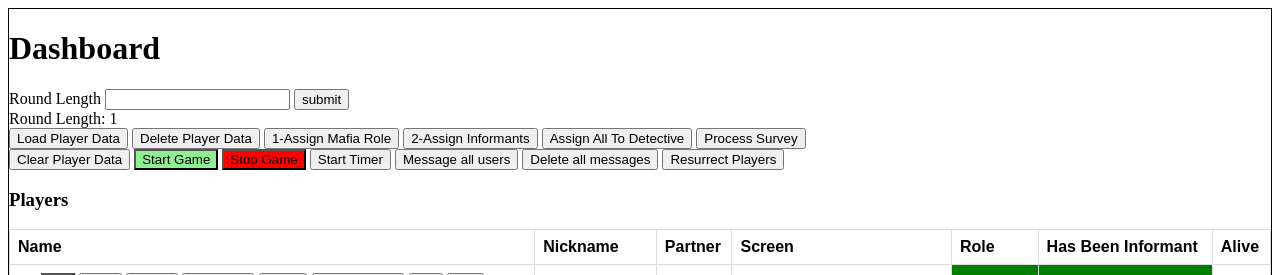
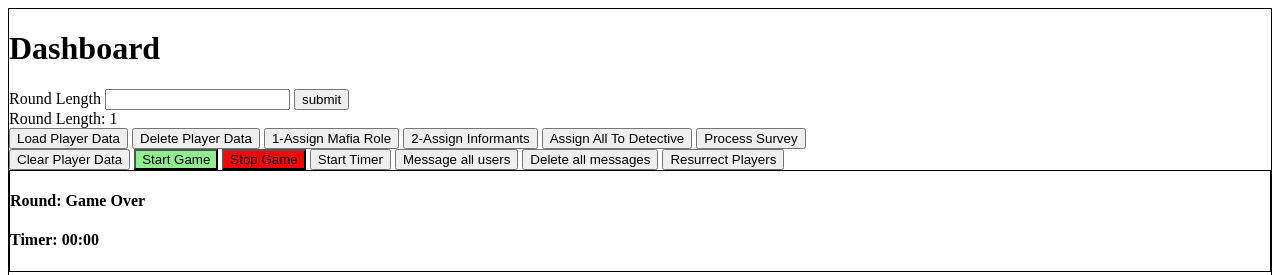
Before and after one commit to PopcornRobot/Scorpio, a Django app: page /dashboard in a window 1280 px wide. Shown: the top 275 px of the page. Run offline with Django 3.2, Linux system fonts and the light colour scheme; data comes from the database, SQL or seed files in the repository; both versions use the stored data as it was after the commit.

Commit message:
BM|Add to survey process

```diff
--- a/game/templates/dashboard.html
+++ b/game/templates/dashboard.html
@@ -60,6 +60,8 @@
         <button onclick="sendMessage('All')">Message all users</button>
         <button onclick="deleteAllPlayerMessages()">Delete all messages</button>
         <a href="/resurrectAllPlayers"><button>Resurrect Players</button></a>
+        {% include "screens/timer.html" %}
+
         <h3>Players</h3>
         <table>
             <thead>
--- a/game/views.py
+++ b/game/views.py
@@ -414,12 +414,12 @@ def test():
 
 def assign_roles():
     print("assign_roles")
-
 # if round 1
     # make everyone detective
     # assign mafia
     # assign informants
 # if round 2/3
+
     # loop over mafia
         # reset non mafia to detective
             #
@@ -601,6 +601,9 @@ def dashboard(request):
         'low_accuracy': low_accuracy,
         'high_accuracy': high_accuracy,
         'player_answers': player_answers,
+        'roundOneEndTime': game.roundOneEndTime,
+        'roundTwoEndTime': game.roundTwoEndTime,
+        'roundThreeEndTime': game.roundThreeEndTime,
 
     }
     return render(request, "dashboard.html", context)
@@ -609,32 +612,42 @@ def process_survey(request):
     questions = Question.objects.all().order_by("-selected_count")
     # for q in questions:
     #     print("q", q.selected_count, q.text)
-
-
-
-    players = Player.objects.all()
+    players = Player.objects.all()[:1]
 
     for player in players:
         answer_dict = {}
         answer_list = []
         player_answers = PlayerAnswer.objects \
-            .filter(player=player)
+            .filter(player=player) \
+            # .exclude(quesiton__is_used=False) # Question model
+        # if none, reuse player answers
+        count_dict = {}
         for answer in player_answers:
             print(answer.question.selected_count, answer.question.text)
+            count_dict[answer.id] = answer.question.selected_count
             answer_dict[answer.question.selected_count] = answer.question.text
             answer_list.append(answer.question.selected_count)
+
+        # print(count_dict)
+        # print("--", collections.OrderedDict(sorted(count_dict.items())))
+        print(dict(sorted(count_dict.items(), key=lambda item: item[1])))
+        print("low", sorted(count_dict.items(), key=lambda item: item[1])[0])
+        print("high", sorted(count_dict.items(), key=lambda item: item[1])[-1])
+
+        # create dict with key
         od = collections.OrderedDict(sorted(answer_dict.items()))
-        print(od, sorted(answer_list))
+        # print("----", od, sorted(answer_list))
         sorted_answer_list = sorted(answer_list)
         q_high = max(answer_list)
         q_low = min(answer_list)
         q_med = sorted_answer_list[int((len(answer_list)-1)/2)]
 
-        print(q_high, q_med, q_low)
+        # print(q_high, q_med, q_low)
         player.low_accuracy_question = answer_dict[q_low]
         player.med_accuracy_question = answer_dict[q_med]
         player.high_accuracy_question = answer_dict[q_high]
         player.save()
+        # print(answer_dict.keys())
     return HttpResponseRedirect(reverse('game:dashboard'))
 
 
```
Also changed, not shown: db.sqlite3.
